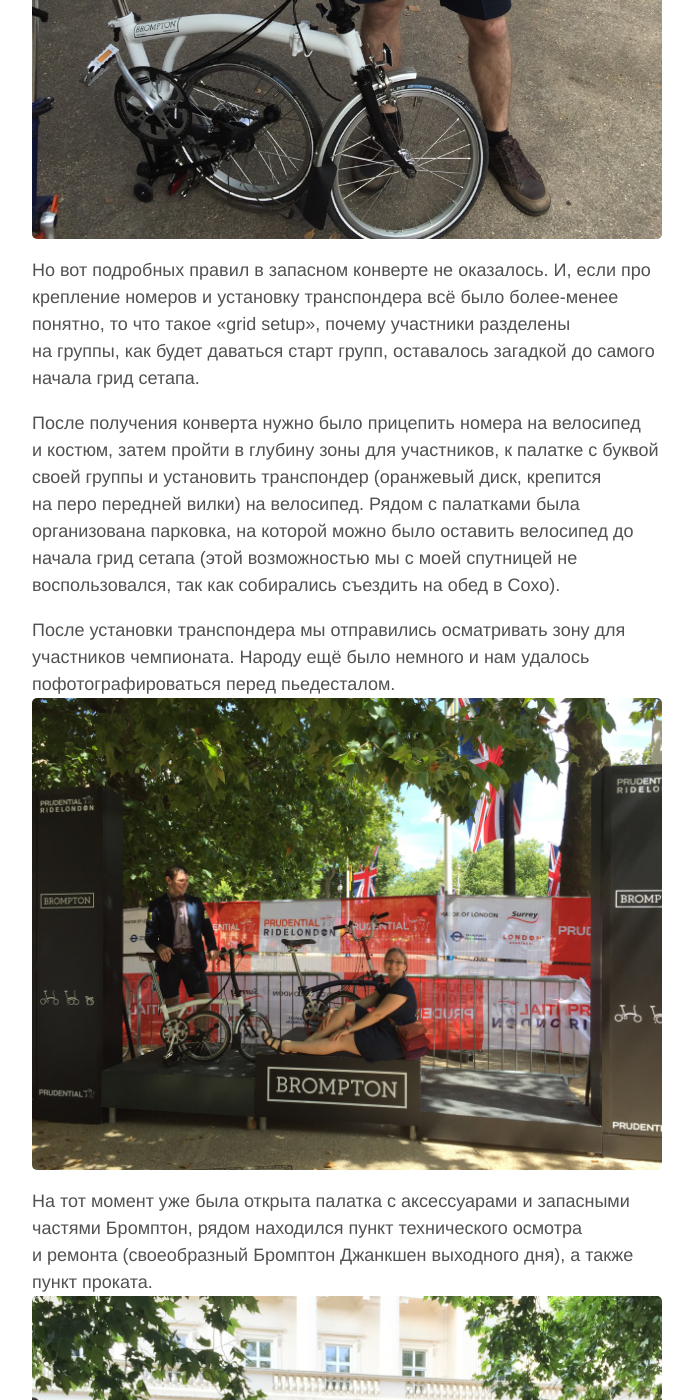
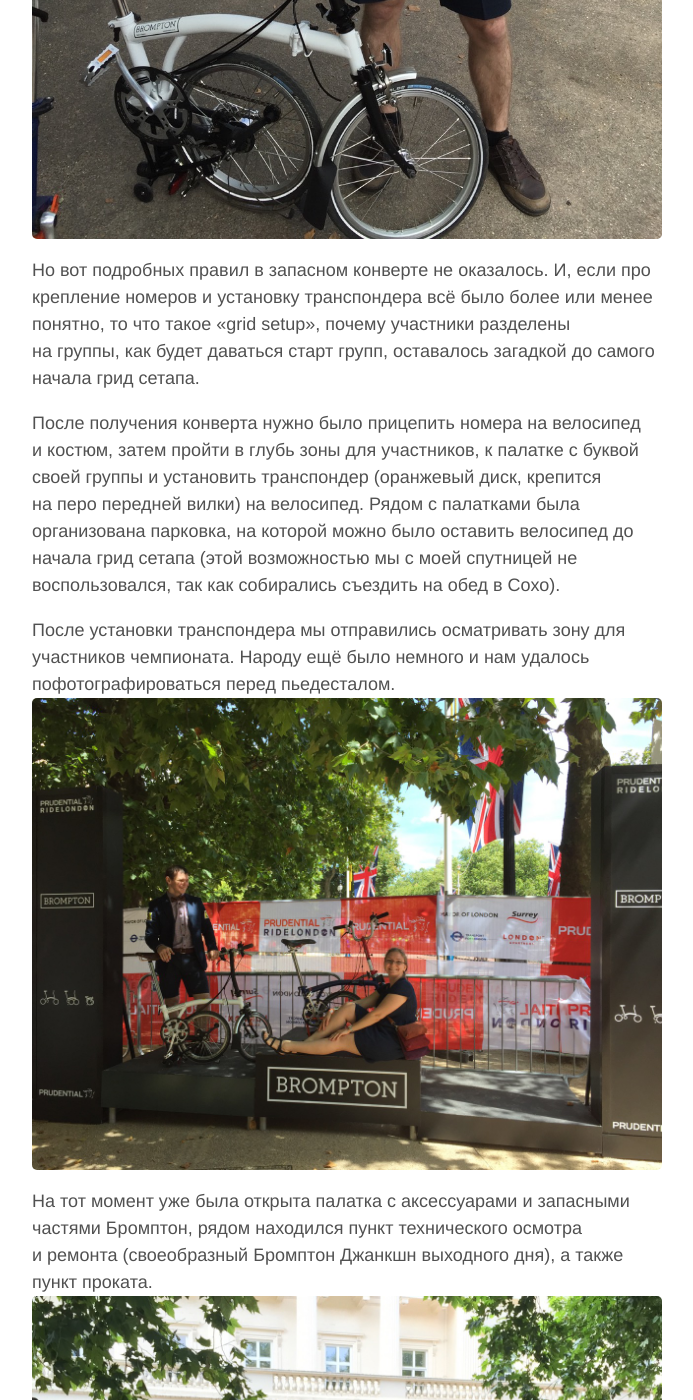
Before and after one commit to i2r/uzhi, a Jekyll site: the page built from bwc2015/index.markdown, in a window 1280 px wide and 1400 px high, scrolled down 8241 px. Shown: the whole window, without its empty margins (293-986 px from the left). Built offline with Jekyll 4.4.1, drawn with Linux system fonts in a browser that asks for light colours; some of the changed text lies outside the part shown.

Commit message:
Fix typos

```diff
--- a/bwc2015/index.markdown
+++ b/bwc2015/index.markdown
@@ -79,21 +79,21 @@
 
 В финальном письме было сказано, что регистрация начнётся в 11 и закончится в 15 часов. С 16 до 16:30 будет проходить так называемый «grid setup», в 16:40 — инструктаж, а в 17:00 будет дан старт.
 
-Также в письме говорилось, что мне выслан конверт с пропуском в зону для участников и гостей и моим номером (и полными правилами соревнований). Но в Россию этот конверт к моменту моего отъезда не пришёл. И меня заверили, что я могу получить конверт в день гонки.
+Также в письме говорилось, что мне выслан конверт с пропуском в зону для участников и гостей, моим номером и полными правилами соревнований. Но в Россию этот конверт к моменту моего отъезда не пришёл. И меня заверили, что я могу получить конверт в день гонки.
 
 Так как номеров и правил у меня на руках не было, а добираться до трассы мы со спутницей планировали на бромптонах (второй бромптон был взят на прокат уже в Лондоне), то было принято решение выезжать как можно раньше. В результате приехали мы почти к самому открытию регистрации. Заодно удалось поучаствовать в большом велопробеге (Prudential Ride London), который проходил в Лондоне в этот же день. Трасса же чемпионата была организована прямо на участке велопробега. ![PrudentialRideLondon](https://d1ffaecguugkl4.cloudfront.net/ridelondon/live/uploads/gallery_plugin/082e4600e5463b42c0d821209e457b27cefa/large.jpg)
 
-При входе в зону бромптона стояли две палатки, где и выдавались запасные конверты с номерами — нужно было только показать паспорт. Дальше организаторы сверялись со списками и выдавали заветный конверт и пропуска (для участника и одного гостя).
+При входе в зону бромптона стояли две палатки, где и выдавались запасные конверты с номерами — нужно было только показать паспорт. Дальше организаторы сверялись со списками и выдавали заветный конверт и пропуски (для участника и одного гостя).
 ![at reception](images/IMG_5376.JPG)
 
-Но вот подробных правил в запасном конверте не оказалось. И, если про крепление номеров и установку транспондера всё было более-менее понятно, то что такое «grid setup», почему участники разделены на группы, как будет даваться старт групп, оставалось загадкой до самого начала грид сетапа.
+Но вот подробных правил в запасном конверте не оказалось. И, если про крепление номеров и установку транспондера всё было более или менее понятно, то что такое «grid setup», почему участники разделены на группы, как будет даваться старт групп, оставалось загадкой до самого начала грид сетапа.
 
-После получения конверта нужно было прицепить номера на велосипед и костюм, затем пройти в глубину зоны для участников, к палатке с буквой своей группы и установить транспондер (оранжевый диск, крепится на перо передней вилки) на велосипед. Рядом с палатками была организована парковка, на которой можно было оставить велосипед до начала грид сетапа (этой возможностью мы с моей спутницей не воспользовался, так как собирались съездить на обед в Сохо).
+После получения конверта нужно было прицепить номера на велосипед и костюм, затем пройти в глубь зоны для участников, к палатке с буквой своей группы и установить транспондер (оранжевый диск, крепится на перо передней вилки) на велосипед. Рядом с палатками была организована парковка, на которой можно было оставить велосипед до начала грид сетапа (этой возможностью мы с моей спутницей не воспользовался, так как собирались съездить на обед в Сохо).
 
 После установки транспондера мы отправились осматривать зону для участников чемпионата. Народу ещё было немного и нам удалось пофотографироваться перед пьедесталом.
 ![route map](images/IMG_5400.JPG)
 
-На тот момент уже была открыта палатка с аксессуарами и запасными частями Бромптон, рядом находился пункт технического осмотра и ремонта (своеобразный Бромптон Джанкшен выходного дня), а также пункт проката.
+На тот момент уже была открыта палатка с аксессуарами и запасными частями Бромптон, рядом находился пункт технического осмотра и ремонта (своеобразный Бромптон Джанкшн выходного дня), а также пункт проката.
 ![bike hire](images/IMG_5417.JPG)
 
 Так как велосипед к гонке был готов и новых проблем по дороге к трассе выявлено не было, то, взяв на память пару фирменных маек и зажимов на штаны, мы решили, что больше заняться в зоне для участников и гостей нечем и отправились на велах на обед.
```
Also changed, not shown: other parts of bwc2015/index.markdown (+6 -6 lines), 3 other files.
